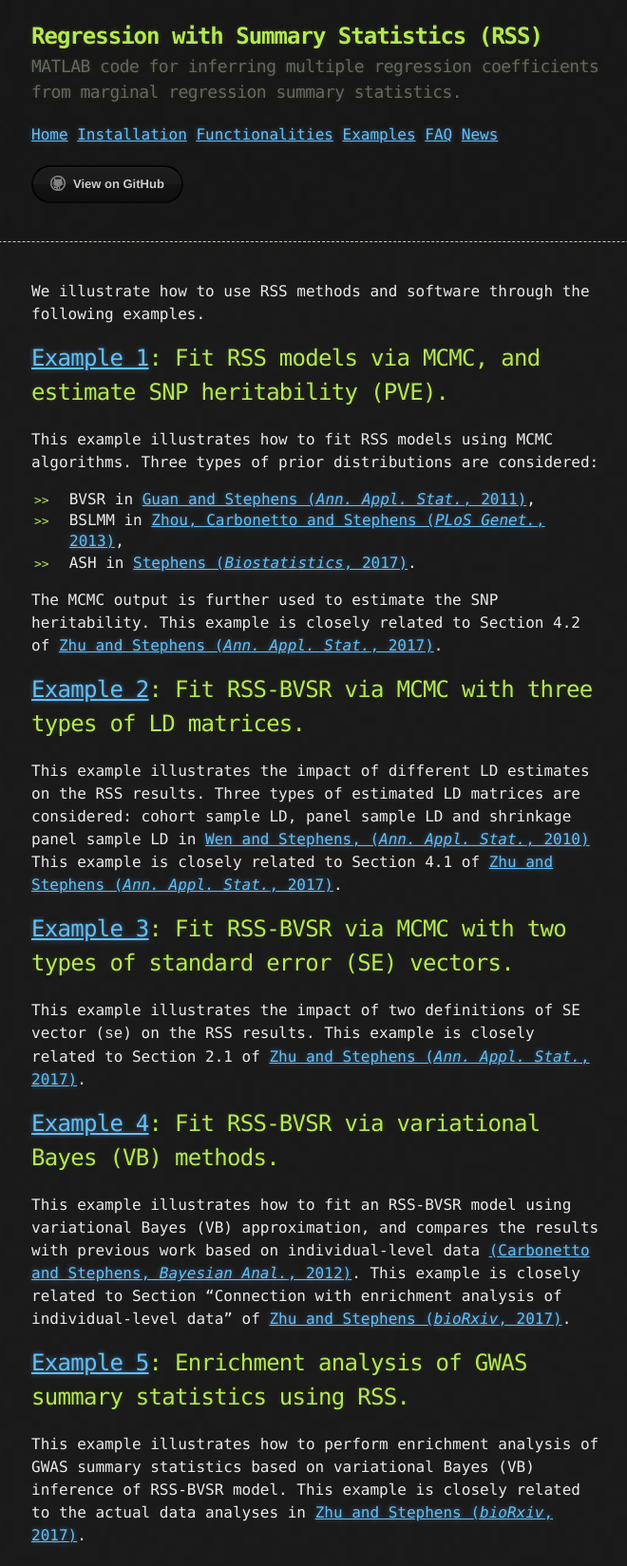
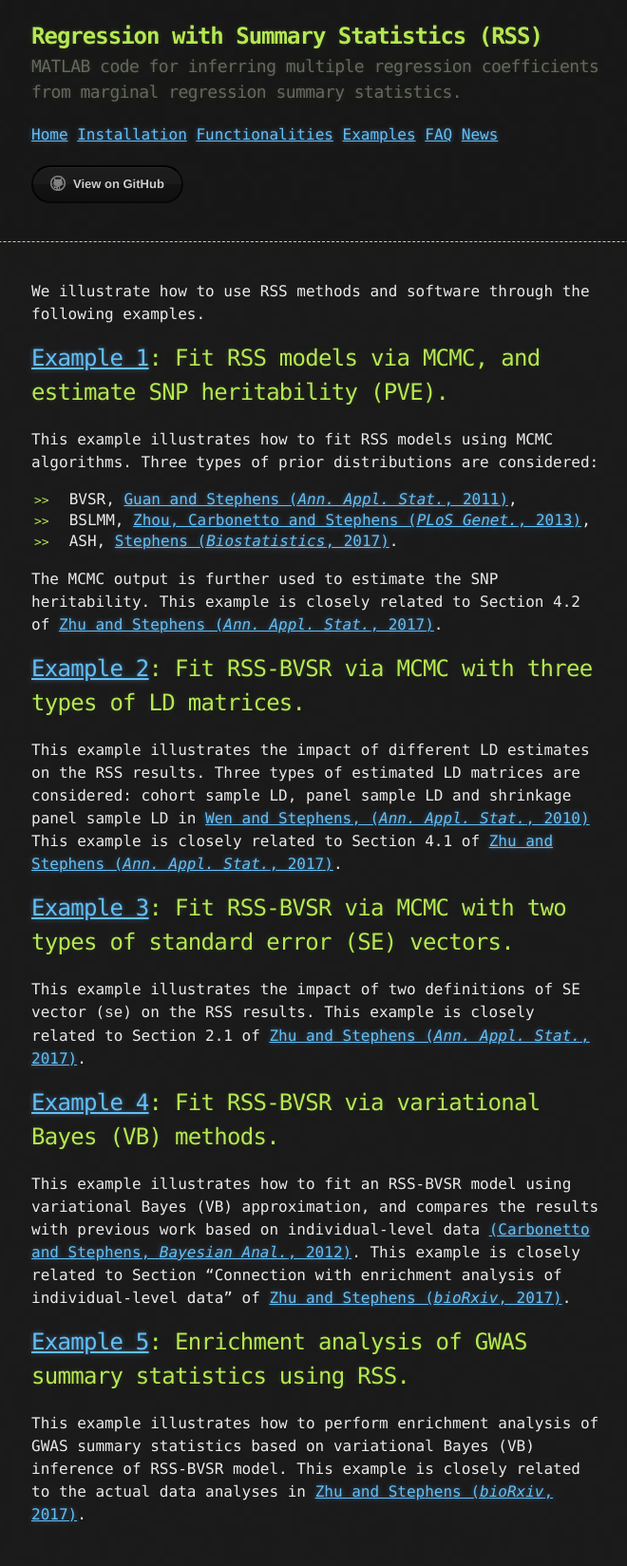
Before and after one commit to stephenslab/rss, a Jekyll site: the page built from docs/Examples.md, in a window 1280 px wide. Shown: the whole page at 95% size, without its empty margins (307-967 px from the left). Built offline with Jekyll 4.4.1, drawn with Linux system fonts in a browser that asks for light colours; after the commit the page ends 1627 px from its top, so only the background shows below that.

Commit message:
update docs

```diff
--- a/docs/Examples.md
+++ b/docs/Examples.md
@@ -12,9 +12,9 @@ We illustrate how to use RSS methods and software through the following examples
 This example illustrates how to fit RSS models using MCMC
 algorithms. Three types of prior distributions are considered:
 
-- BVSR in [Guan and Stephens (*Ann. Appl. Stat.*, 2011)](https://projecteuclid.org/euclid.aoas/1318514285),
-- BSLMM in [Zhou, Carbonetto and Stephens (*PLoS Genet.*, 2013)](https://doi.org/10.1371/journal.pgen.1003264),
-- ASH in [Stephens (*Biostatistics*, 2017)](https://doi.org/10.1093/biostatistics/kxw041).
+- BVSR, [Guan and Stephens (*Ann. Appl. Stat.*, 2011)](https://projecteuclid.org/euclid.aoas/1318514285),
+- BSLMM, [Zhou, Carbonetto and Stephens (*PLoS Genet.*, 2013)](https://doi.org/10.1371/journal.pgen.1003264),
+- ASH, [Stephens (*Biostatistics*, 2017)](https://doi.org/10.1093/biostatistics/kxw041).
 
 The MCMC output is further used to estimate the SNP heritability.
 This example is closely related to Section 4.2 of [Zhu and Stephens (*Ann. Appl. Stat.*, 2017)][].
```
Also changed, not shown: docs/FAQ.md (+2 -2 lines).
